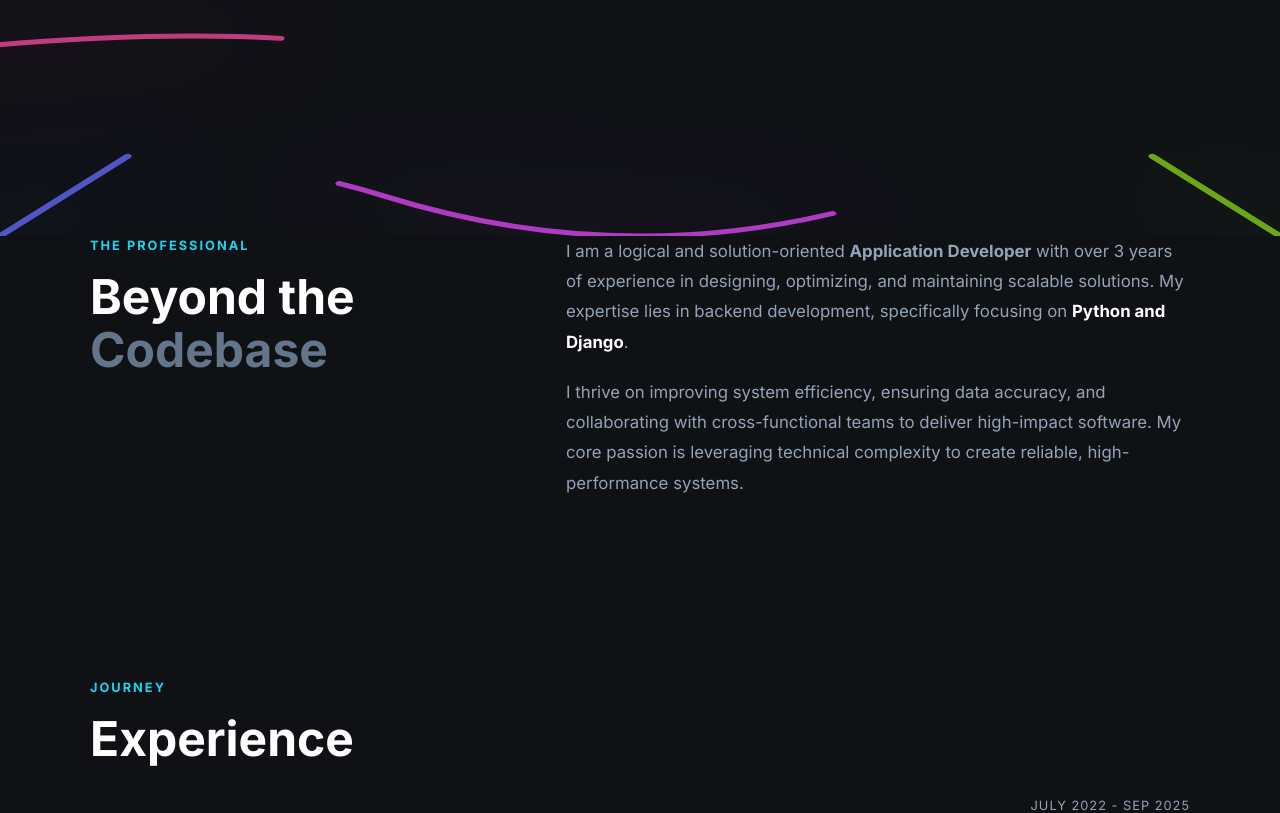
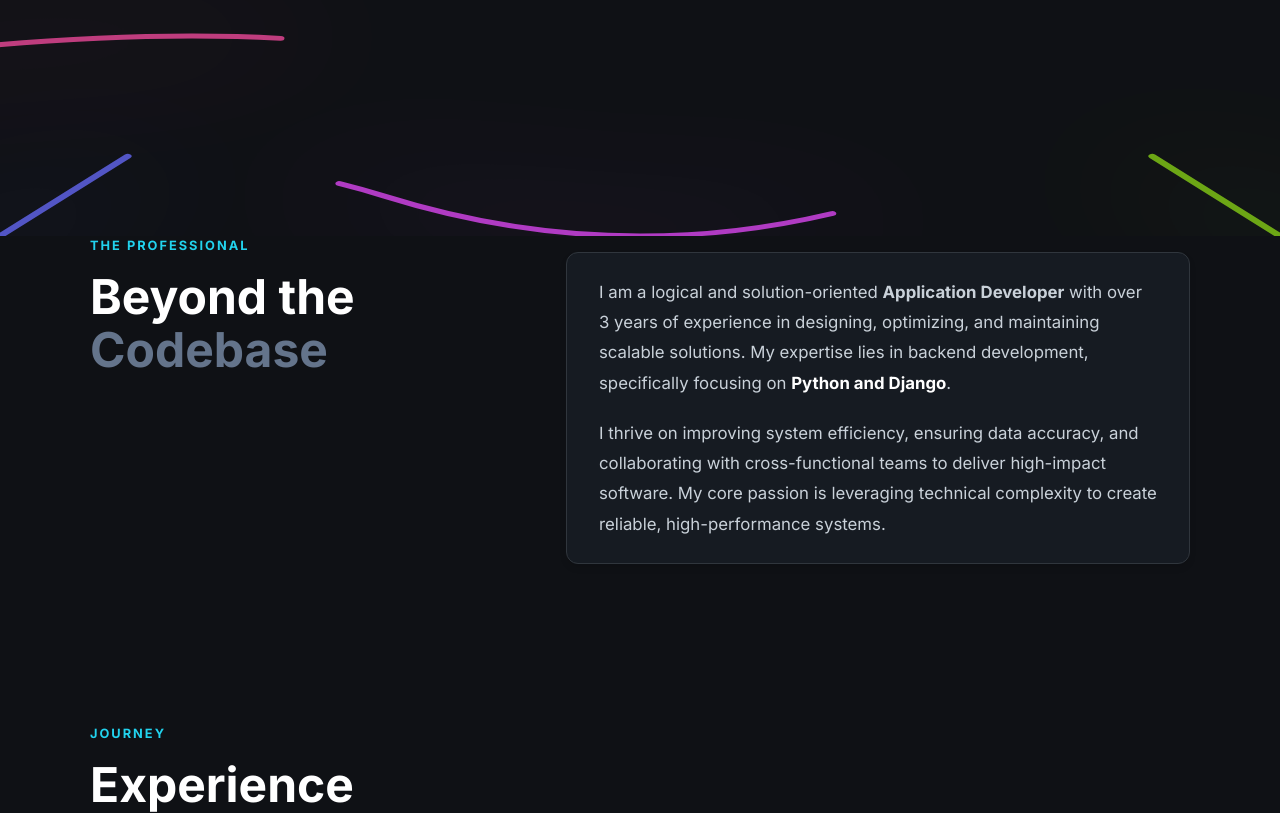
Before and after one commit to dnm-git-hub/Dhairya_Portfolio, a Django app: page / in a window 1280 px wide. Shown: the part 564-1377 px from the top of the page. Run offline with Django 5.2, Linux system fonts and the light colour scheme; data comes from the database, SQL or seed files in the repository.

Commit message:
infocard

```diff
--- a/showcase/static/css/style.css
+++ b/showcase/static/css/style.css
@@ -778,3 +778,24 @@ footer {
 #thunderbolt-flash.flash-active {
     opacity: 1;
 }
+
+/* Custom Card Container for About & Experience consistency */
+.info-card {
+    background-color: #161b22; /* The dark slate background */
+    border: 1px solid #30363d; /* Subtle border for depth */
+    border-radius: 12px;       /* Smooth rounded corners */
+    padding: 1.5rem 2rem;      /* Breathing room inside the box */
+    box-shadow: 0 4px 6px rgba(0, 0, 0, 0.1); /* Slight shadow to lift it off the background */
+    margin-top: 1rem;
+}
+
+/* Ensure the text inside the card has good line spacing */
+.info-card p {
+    line-height: 1.8;
+    color: #c9d1d9; /* Soft white/grey for readability */
+}
+
+/* Remove bottom margin from the last paragraph so the box doesn't look uneven */
+.info-card p:last-child {
+    margin-bottom: 0;
+}
--- a/showcase/templates/showcase/home.html
+++ b/showcase/templates/showcase/home.html
@@ -82,6 +82,7 @@
             </div>
 
             <div class="about-text">
+                <div class="info-card">
                     <p>
                         I am a logical and solution-oriented <strong>Application Developer</strong> with over 3 years of
                         experience in designing, optimizing, and maintaining scalable solutions. My expertise lies in
@@ -93,6 +94,7 @@
                         cross-functional teams to deliver high-impact software. My core passion is leveraging technical
                         complexity to create reliable, high-performance systems.
                     </p>
+                </div>
                 </div>
         </div>
     </section>
```
Lines whose indentation alone changed are shown as unchanged.
